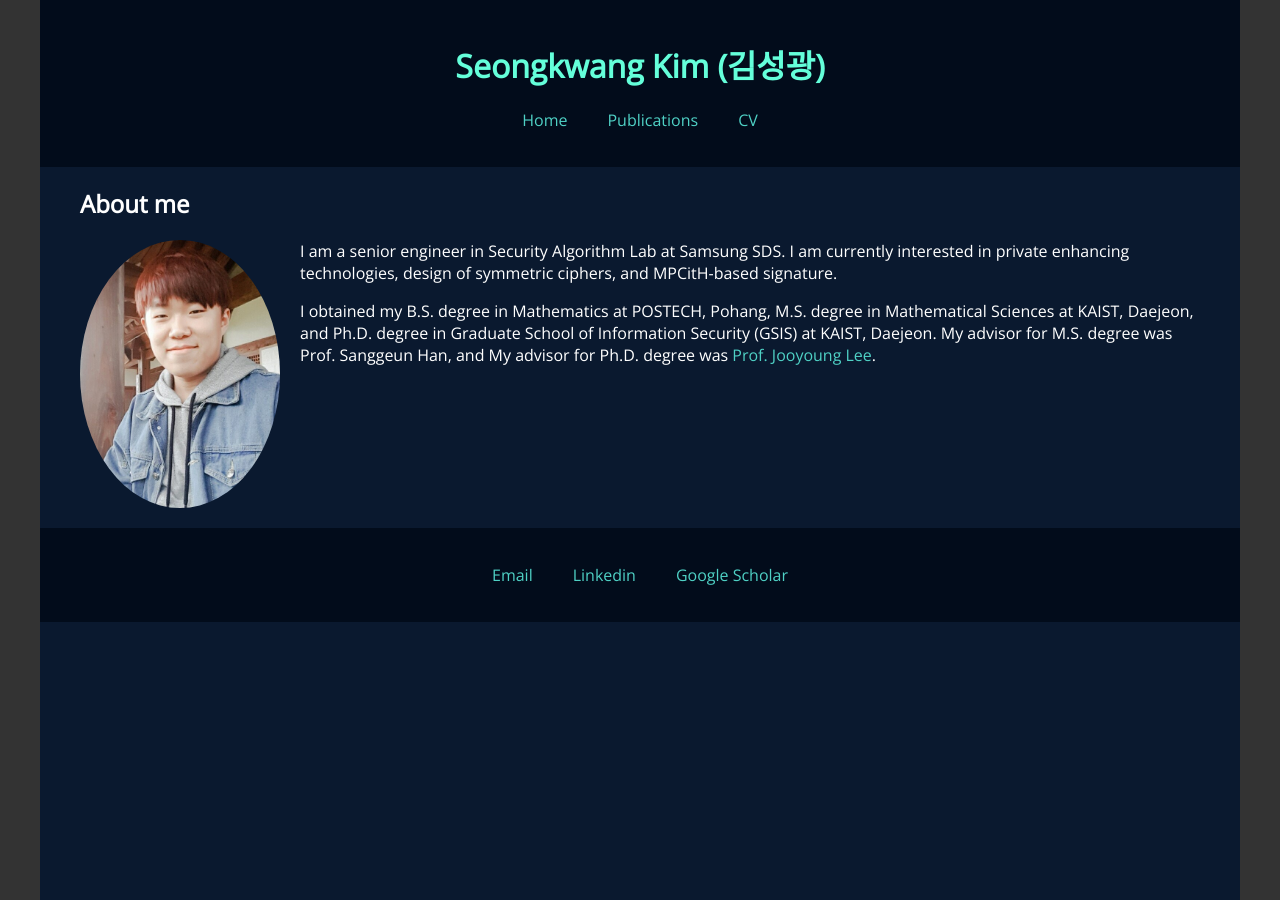
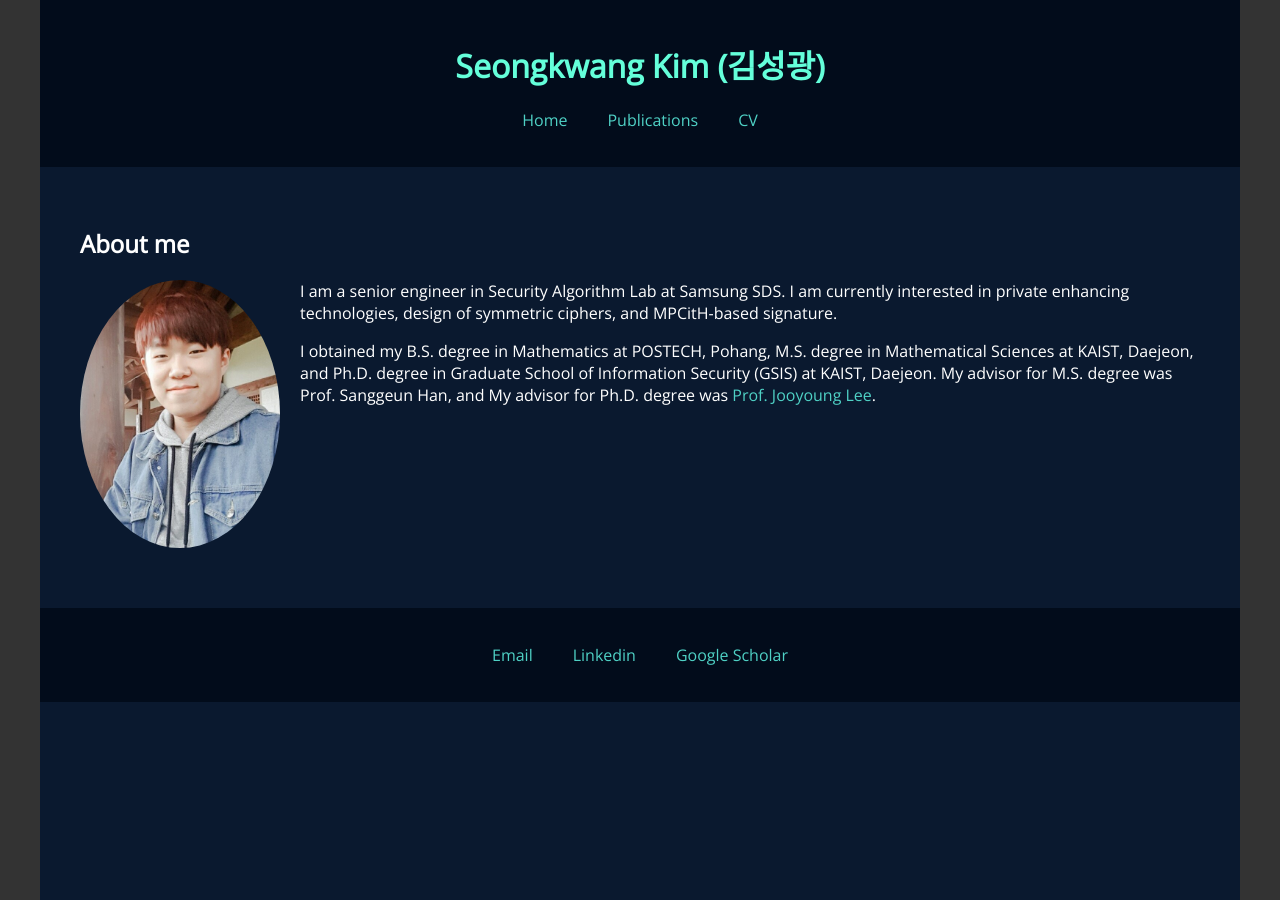
Before and after one commit to sgk1m/sgk1m.github.io, a Jekyll site: the page built from index.html, in a window 1280 px wide. Built offline with Jekyll 4.4.1, drawn with Linux system fonts in a browser that asks for light colours.

Commit message:
Update main.css

```diff
--- a/css/main.css
+++ b/css/main.css
@@ -25,7 +25,7 @@ body, html {
 
 header, .content-container, footer {
     width: 100%;
-    padding: 0 20px;
+    padding: 20px 20px;
 }
 
 header, footer {
```
